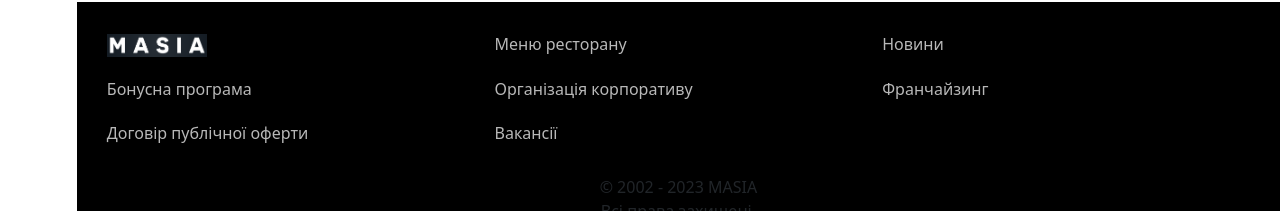
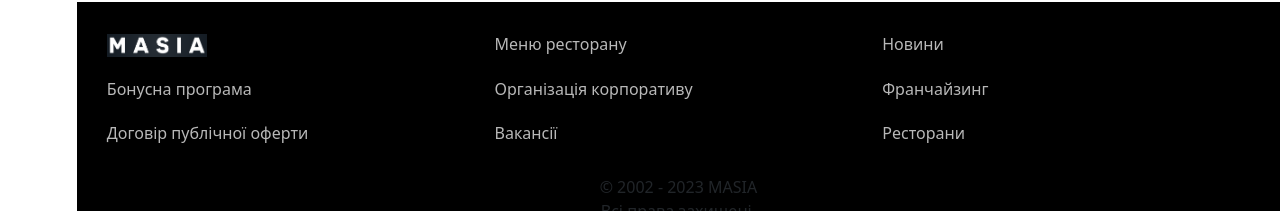
Before and after one commit to Olena-Olkhovyk/yummy_restaurant, a React (Create React App) app: page / in a window 1280 px wide. Shown: the part 1584-1795 px from the top of the page. Built offline with nearby package versions, Linux system fonts and the light colour scheme.

Commit message:
Add new link in footer

```diff
--- a/src/Components/Footer/Footer.jsx
+++ b/src/Components/Footer/Footer.jsx
@@ -14,6 +14,7 @@ const Footer = () => {
         <a href="#">Франчайзинг</a>
         <a href="#">Договір публічної оферти</a>
         <a href="#">Вакансії</a>
+        <a href="#">Ресторани</a>
       </nav>
       <p className={classes.policy}>
         © 2002 - 2023 MASIA
```
